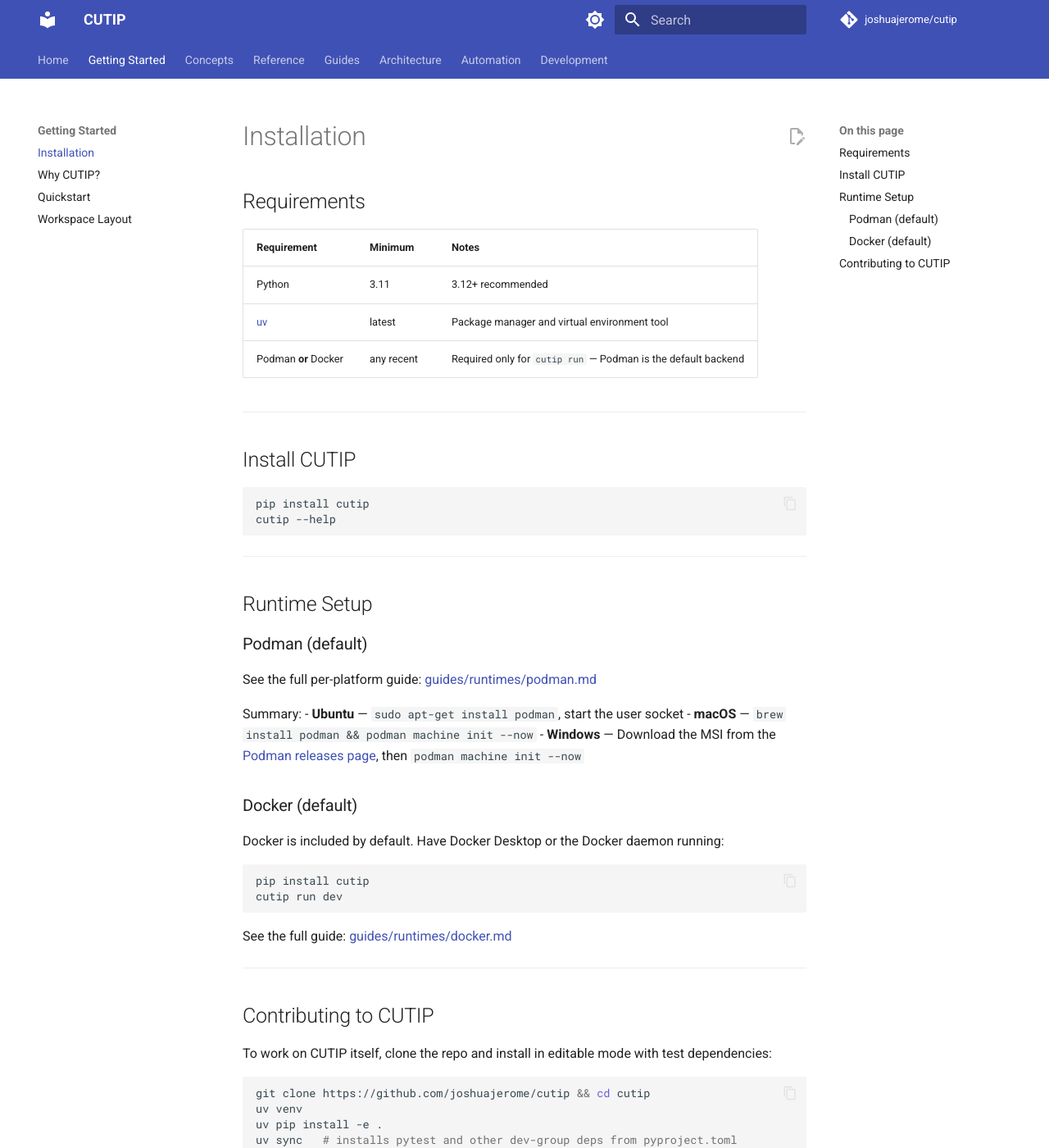
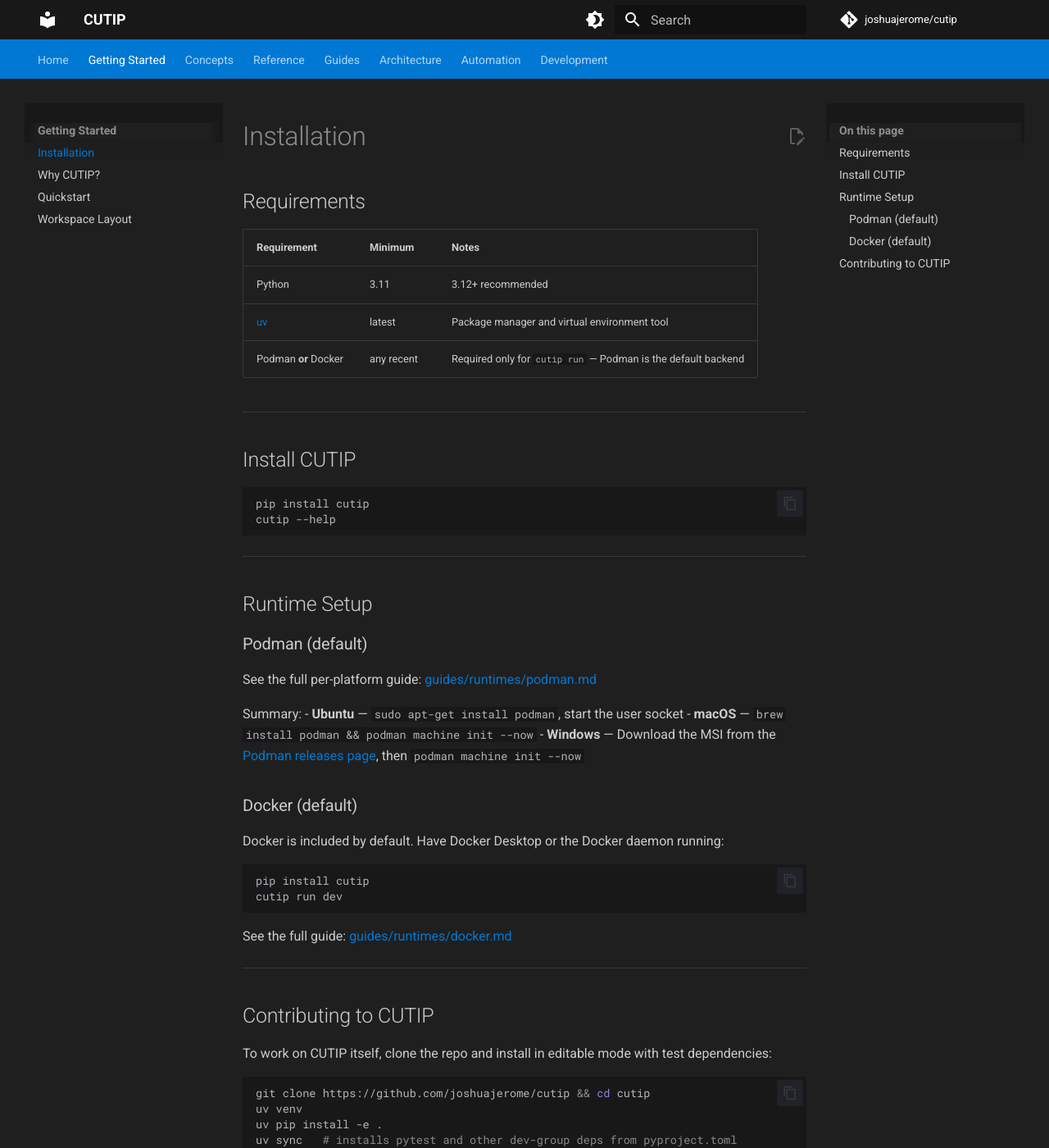
Before and after one commit to joshuajerome/cutip, an MkDocs documentation site: the page built from docs/getting-started/installation.md, in a window 1280 px wide and 1400 px high. Shown: the whole window at 82% size. Built offline with MkDocs 1.6.1 and Material for MkDocs 9.7.7, drawn with Linux system fonts in a browser that asks for light colours; comment, search, counter and statistics services are not loaded.

Commit message:
[cap045] feat: add dark theme and design tokens
Co-Authored-By: Claude Opus 4.6 <noreply@anthropic.com>

```diff
--- /dev/null
+++ b/docs/stylesheets/cutip.css
@@ -0,0 +1,32 @@
+/* CUTIP design tokens — dark and light palettes */
+
+/* Dark theme (slate scheme) */
+[data-md-color-scheme="slate"] {
+  --md-default-bg-color: #1f1f1f;
+  --md-default-fg-color: #cccccc;
+  --md-primary-fg-color: #0078d4;
+  --md-accent-fg-color: #0078d4;
+  --md-typeset-a-color: #0078d4;
+  --md-code-bg-color: #181818;
+  --md-footer-bg-color: #181818;
+  --md-footer-bg-color--dark: #141414;
+}
+
+[data-md-color-scheme="slate"] .md-sidebar {
+  background: #181818;
+}
+
+[data-md-color-scheme="slate"] .md-header {
+  background: #181818;
+}
+
+/* Light theme (default scheme) */
+[data-md-color-scheme="default"] {
+  --md-primary-fg-color: #0078d4;
+  --md-accent-fg-color: #0078d4;
+  --md-typeset-a-color: #0078d4;
+}
+
+[data-md-color-scheme="default"] .md-header {
+  background: #005a9e;
+}
--- a/mkdocs.yml
+++ b/mkdocs.yml
@@ -9,21 +9,24 @@ edit_uri: edit/integration/docs/
 
 docs_dir: docs
 
+extra_css:
+  - stylesheets/cutip.css
+
 theme:
   name: material
   palette:
+    - scheme: slate
+      primary: custom
+      accent: custom
+      toggle:
+        icon: material/brightness-4
+        name: Light mode
     - scheme: default
-      primary: indigo
-      accent: indigo
+      primary: custom
+      accent: custom
       toggle:
         icon: material/brightness-7
         name: Dark mode
-    - scheme: slate
-      primary: indigo
-      accent: indigo
-      toggle:
-        icon: material/brightness-4
-        name: Light mode
   features:
     - navigation.tabs           # top sections render as header tabs
     - navigation.sections       # subsections shown as groups in the sidebar
@@ -91,6 +94,7 @@ nav:
     - CLI: reference/cli.md
     - Workflow Contract: reference/workflow-contract.md
     - Exceptions: reference/exceptions.md
+    - Design Tokens: reference/themes.md
     - Cards:
       - ImageCard: reference/cards/image-card.md
       - ContainerCard: reference/cards/container-card.md
```
Also changed, not shown: docs/reference/themes.md (added, +61 -0 lines).
